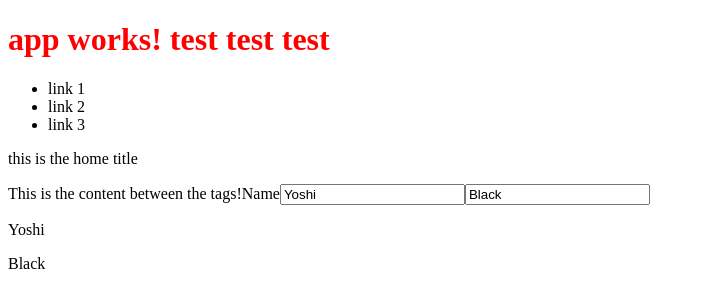
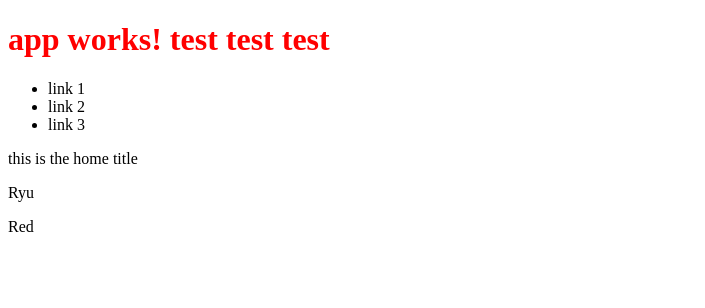
Before and after one commit to zzibert/angular-2, an Angular app: page / in a window 1280 px wide. Shown: the top 308 px of the page, without its empty margins (0-705 px from the left). Built offline with nearby package versions, Linux system fonts and the light colour scheme.

Commit message:
#14 - Custom Property Binding (& @Input)

```diff
--- a/src/app/app.component.html
+++ b/src/app/app.component.html
@@ -9,5 +9,5 @@
   </nav>
 </header>
 <section id="main">
-  <app-home>This is the content between the tags!</app-home>
+  <app-home [ninja]="ninja">This is the content between the tags!</app-home>
 </section>
--- a/src/app/app.component.ts
+++ b/src/app/app.component.ts
@@ -8,4 +8,8 @@
 export class AppComponent {
   title = 'app works! test test test';
   name = 'Net Ninja';
+  ninja = {
+    name: 'Ryu',
+    belt: "Red"
+  }
 }
--- a/src/app/home/home.component.html
+++ b/src/app/home/home.component.html
@@ -1,10 +1,5 @@
 <p>
   {{ homeTitle }}
 </p>
-<ng-content></ng-content>
-<label for="">Name</label>
-<input [(ngModel)] = "ninja.name" />
-<input [(ngModel)] = "ninja.belt" />
-
 <p>{{ ninja.name }}</p>
 <p>{{ ninja.belt }}</p>
--- a/src/app/home/home.component.ts
+++ b/src/app/home/home.component.ts
@@ -1,22 +1,21 @@
-import { Component, OnInit } from '@angular/core';
+import { Component, OnInit, Input } from '@angular/core';
 
 @Component({
   selector: 'app-home',
   templateUrl: './home.component.html',
   styleUrls: ['./home.component.css']
 })
+
+
 export class HomeComponent implements OnInit {
+
+
 
   homeTitle = 'this is the home title'
   myString = 'i like pujo!'
-  ninja = {
-    name: "Yoshi",
-    belt: "Black"
-  }
+  @Input() ninja;
 
-  alertMe(val){
-    alert(val);
-  }
+
 
   constructor() { }
 
```
